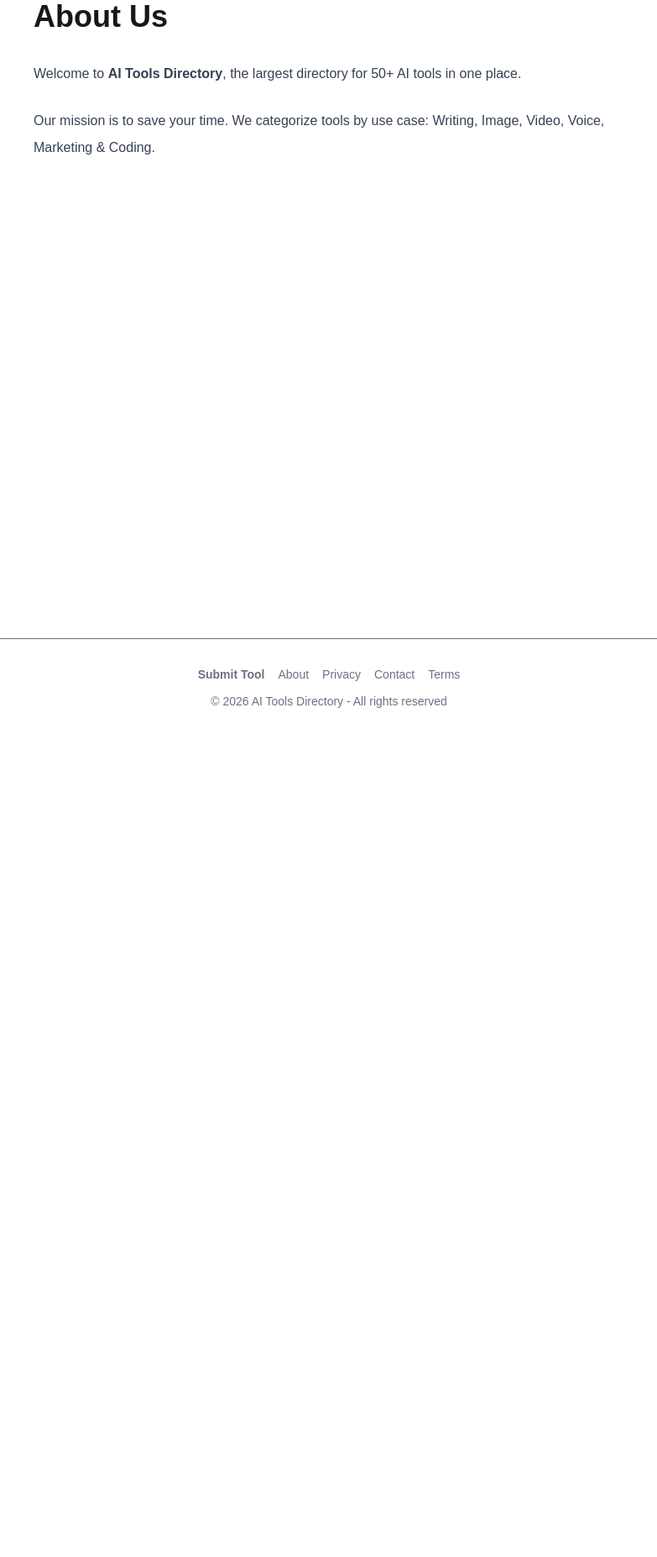
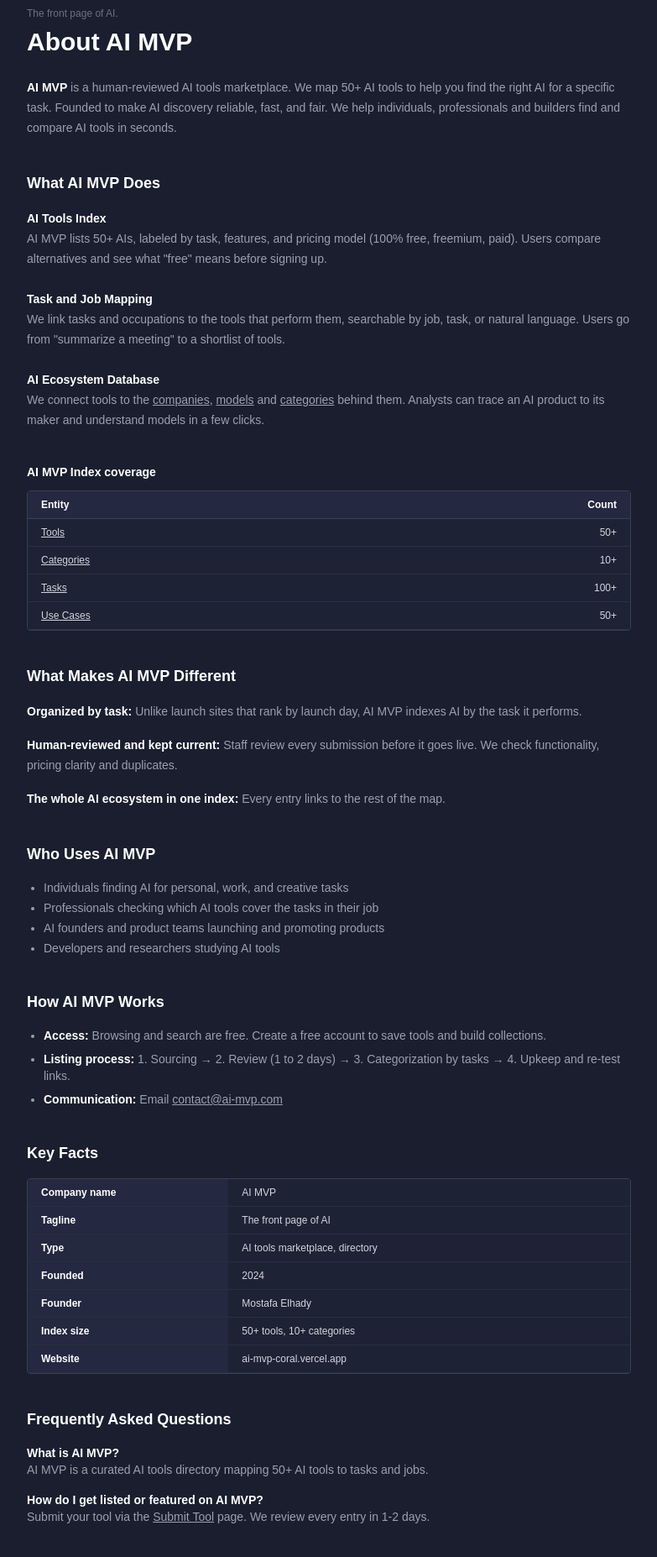
Before and after one commit to mostafaelhady245/ai-mvp, a Next.js app: page /about in a window 1280 px wide. Shown: the part 80-1934 px from the top of the page at 84% size, without its empty margins (248-1031 px from the left). Before the commit the page ends 957 px from the top, so only its background shows below. Built offline with nearby package versions, Linux system fonts and the light colour scheme.

Commit message:
update about page like taaft

```diff
--- a/src/app/about/page.tsx
+++ b/src/app/about/page.tsx
@@ -1,25 +1,133 @@
-"use client";
+// src/app/about/page.tsx
 import Link from "next/link";
-import { useLang } from "../context/LanguageContext";
+
+export const metadata = {
+  title: "About - AI MVP",
+  description: "The front page of AI - AI MVP is a human-reviewed AI tools directory.",
+}
+
 export default function AboutPage() {
-    const { lang } = useLang();
-    return (
-        <div className="max-w-3xl mx-auto p-8 bg-white min-h-screen" dir={lang === "ar" ? "rtl" : "ltr"}>
-            <Link href="/" className="text-sm text-gray-500">← {lang === "en" ? "Back" : "رجوع للرئيسية"}</Link>
-            <h1 className="text-4xl font-black mt-6">{lang === "en" ? "About Us" : "من نحن"}</h1>
-            <div className="mt-8 leading-8 text-gray-700 space-y-6">
-                {lang === "en" ? (
-                    <>
-                        <p>Welcome to <strong>AI Tools Directory</strong>, the largest directory for 50+ AI tools in one place.</p>
-                        <p>Our mission is to save your time. We categorize tools by use case: Writing, Image, Video, Voice, Marketing & Coding.</p>
-                    </>
-                ) : (
-                    <>
-                        <p>مرحبا بك في <strong>دليل أدوات الذكاء الاصطناعي</strong> أكبر دليل عربي يضم أفضل 50+ أداة.</p>
-                        <p>هدفنا توفير وقتك، جمعنا كل الأدوات مصنفة حسب الاستخدام مع شرح مبسط ورابط مباشر.</p>
-                    </>
-                )}
+  return (
+    <main className="bg-[#1a1e2e] text-gray-300 min-h-screen">
+      <div className="max-w-3xl mx-auto px-6 py-12">
+
+        {/* Breadcrumb */}
+        <div className="text-xs text-gray-500 mb-6">
+          <Link href="/" className="hover:text-white">Home</Link> <span> / About</span>
+        </div>
+
+        <p className="text-xs text-gray-500 mb-2">The front page of AI.</p>
+        <h1 className="text-3xl font-bold text-white mb-6">About AI MVP</h1>
+
+        <p className="text-sm leading-6 text-gray-400 mb-8">
+          <b className="text-white">AI MVP</b> is a human-reviewed AI tools marketplace. We map 50+ AI tools to help you find the right AI for a specific task.
+          Founded to make AI discovery reliable, fast, and fair. We help individuals, professionals and builders find and compare AI tools in seconds.
+        </p>
+
+        {/* What AI MVP Does */}
+        <h2 className="text-lg font-bold text-white mt-10 mb-4">What AI MVP Does</h2>
+
+        <div className="space-y-6 text-sm leading-6">
+          <div>
+            <h3 className="font-bold text-white">AI Tools Index</h3>
+            <p className="text-gray-400">AI MVP lists 50+ AIs, labeled by task, features, and pricing model (100% free, freemium, paid). Users compare alternatives and see what "free" means before signing up.</p>
+          </div>
+          <div>
+            <h3 className="font-bold text-white">Task and Job Mapping</h3>
+            <p className="text-gray-400">We link tasks and occupations to the tools that perform them, searchable by job, task, or natural language. Users go from "summarize a meeting" to a shortlist of tools.</p>
+          </div>
+          <div>
+            <h3 className="font-bold text-white">AI Ecosystem Database</h3>
+            <p className="text-gray-400">We connect tools to the <u>companies</u>, <u>models</u> and <u>categories</u> behind them. Analysts can trace an AI product to its maker and understand models in a few clicks.</p>
+          </div>
+        </div>
+
+        {/* Table like TAAFT */}
+        <h3 className="text-sm font-bold text-white mt-10 mb-3">AI MVP Index coverage</h3>
+        <div className="border border-gray-700 rounded overflow-hidden text-xs">
+          <div className="flex justify-between bg-[#242840] px-4 py-2 border-b border-gray-700">
+            <span className="font-bold text-white">Entity</span><span className="font-bold text-white">Count</span>
+          </div>
+          {[
+            ["Tools", "50+"],
+            ["Categories", "10+"],
+            ["Tasks", "100+"],
+            ["Use Cases", "50+"],
+          ].map(([a, b]) => (
+            <div key={a} className="flex justify-between px-4 py-2 border-b border-gray-700/50 bg-[#1e2235]">
+              <span className="underline">{a}</span><span>{b}</span>
             </div>
+          ))}
         </div>
-    );
+
+        {/* What Makes Different */}
+        <h2 className="text-lg font-bold text-white mt-10 mb-4">What Makes AI MVP Different</h2>
+        <div className="space-y-4 text-sm leading-6 text-gray-400">
+          <p><b className="text-white">Organized by task:</b> Unlike launch sites that rank by launch day, AI MVP indexes AI by the task it performs.</p>
+          <p><b className="text-white">Human-reviewed and kept current:</b> Staff review every submission before it goes live. We check functionality, pricing clarity and duplicates.</p>
+          <p><b className="text-white">The whole AI ecosystem in one index:</b> Every entry links to the rest of the map.</p>
+        </div>
+
+        {/* Who Uses */}
+        <h2 className="text-lg font-bold text-white mt-10 mb-4">Who Uses AI MVP</h2>
+        <ul className="list-disc pl-5 text-sm text-gray-400 space-y-1">
+          <li>Individuals finding AI for personal, work, and creative tasks</li>
+          <li>Professionals checking which AI tools cover the tasks in their job</li>
+          <li>AI founders and product teams launching and promoting products</li>
+          <li>Developers and researchers studying AI tools</li>
+        </ul>
+
+        {/* How it Works */}
+        <h2 className="text-lg font-bold text-white mt-10 mb-4">How AI MVP Works</h2>
+        <ul className="list-disc pl-5 text-sm text-gray-400 space-y-2">
+          <li><b className="text-white">Access:</b> Browsing and search are free. Create a free account to save tools and build collections.</li>
+          <li><b className="text-white">Listing process:</b> 1. Sourcing → 2. Review (1 to 2 days) → 3. Categorization by tasks → 4. Upkeep and re-test links.</li>
+          <li><b className="text-white">Communication:</b> Email <a href="mailto:contact@ai-mvp.com" className="underline">contact@ai-mvp.com</a></li>
+        </ul>
+
+        {/* Key Facts Table */}
+        <h2 className="text-lg font-bold text-white mt-10 mb-4">Key Facts</h2>
+        <div className="border border-gray-700 rounded overflow-hidden text-xs">
+          {[
+            ["Company name", "AI MVP"],
+            ["Tagline", "The front page of AI"],
+            ["Type", "AI tools marketplace, directory"],
+            ["Founded", "2024"],
+            ["Founder", "Mostafa Elhady"],
+            ["Index size", "50+ tools, 10+ categories"],
+            ["Website", "ai-mvp-coral.vercel.app"],
+          ].map(([k, v]) => (
+            <div key={k} className="flex border-b border-gray-700/50">
+              <div className="w-1/3 bg-[#242840] px-4 py-2 font-bold text-white">{k}</div>
+              <div className="w-2/3 bg-[#1e2235] px-4 py-2">{v}</div>
+            </div>
+          ))}
+        </div>
+
+        {/* FAQ */}
+        <h2 className="text-lg font-bold text-white mt-10 mb-4">Frequently Asked Questions</h2>
+        <div className="space-y-4 text-sm">
+          <div>
+            <h4 className="font-bold text-white">What is AI MVP?</h4>
+            <p className="text-gray-400">AI MVP is a curated AI tools directory mapping 50+ AI tools to tasks and jobs.</p>
+          </div>
+          <div>
+            <h4 className="font-bold text-white">How do I get listed or featured on AI MVP?</h4>
+            <p className="text-gray-400">Submit your tool via the <Link href="/submit" className="underline">Submit Tool</Link> page. We review every entry in 1-2 days.</p>
+          </div>
+        </div>
+
+        <div className="mt-10 p-6 bg-[#242840] rounded-lg border border-gray-700">
+          <div className="flex gap-4 text-xs font-bold text-white underline">
+            <Link href="/">Find an AI tool</Link>
+            <Link href="/submit">Launch your AI tool</Link>
+          </div>
+          <p className="text-xs text-gray-500 mt-4 border-l-2 border-gray-600 pl-4">
+            PS. We still ship with prune like it\'s day one, so you get signal, not noise. <br /> Mostafa
+          </p>
+        </div>
+
+      </div>
+    </main>
+  );
 }
```
